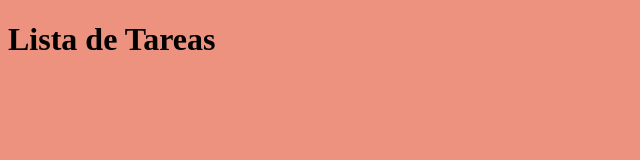
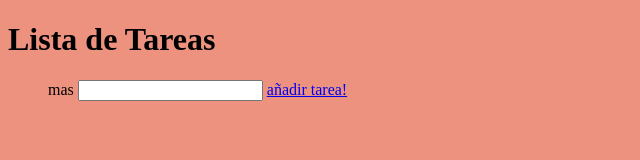
Before and after one commit to kJeriar/lista-tarea, a plain HTML site: page index.html in a window 1280 px wide. Shown: the whole page, without its empty margins (0-640 px from the left). Drawn offline with Linux system fonts and the light colour scheme.

Commit message:
Update index.html

```diff
--- a/index.html
+++ b/index.html
@@ -9,12 +9,17 @@
 <body bgcolor="#ED927F">
     <h1> Lista de Tareas </h1>
 
-    <div class="listadoDiez">
-    <ul id="tareas"> </ul>
+    <div>
+	    <ul class="boton">
+		    <label for="tareas">mas</label>
+		    <input type="text" id="tarea" size="20">
+		    <a href="#" id="gettarea" oneclick="agragarTarea()"> añadir tarea!</a>
+
     </div>
 
 
-    <script src="assets/js/data"></script>
+    <script type="text/js"src="assets/js/data"></script>
 
+    <script type="text/js"src="assets/js/data"></script>
 </body>
 </html>
```
